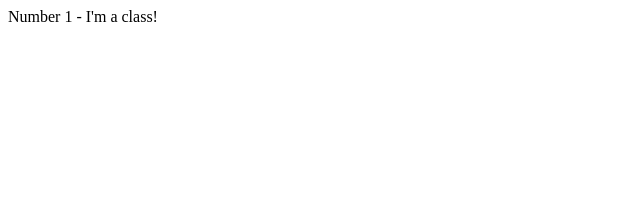
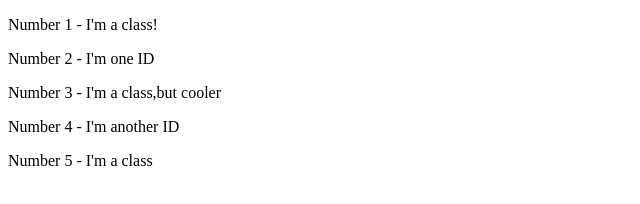
Before and after one commit to Freis-Hub/CSS-lesson-1, a plain HTML site: page 02-class-id-selectors/index.html in a window 1280 px wide. Shown: the whole page, without its empty margins (0-640 px from the left). Drawn offline with Linux system fonts and the light colour scheme.

Commit message:
added the main text elements of the second task

```diff
--- a/02-class-id-selectors/index.html
+++ b/02-class-id-selectors/index.html
@@ -5,7 +5,12 @@
     <title>Document</title>
 </head>
 <body>
-    <div1>Number 1 - I'm a class!</div1>
+    <p>Number 1 - I'm a class!</p>
+    <div>Number 2  - I'm one ID</div>
+    <p>Number 3 - I'm a class,but cooler</p>
+    <div>Number 4 - I'm another ID</div>
+    <p>Number 5 - I'm a class</p>
+
 
 </body>
 </html>
```
Also changed, not shown: 02-class-id-selectors/styles2.css (added), styles2.css (deleted).
